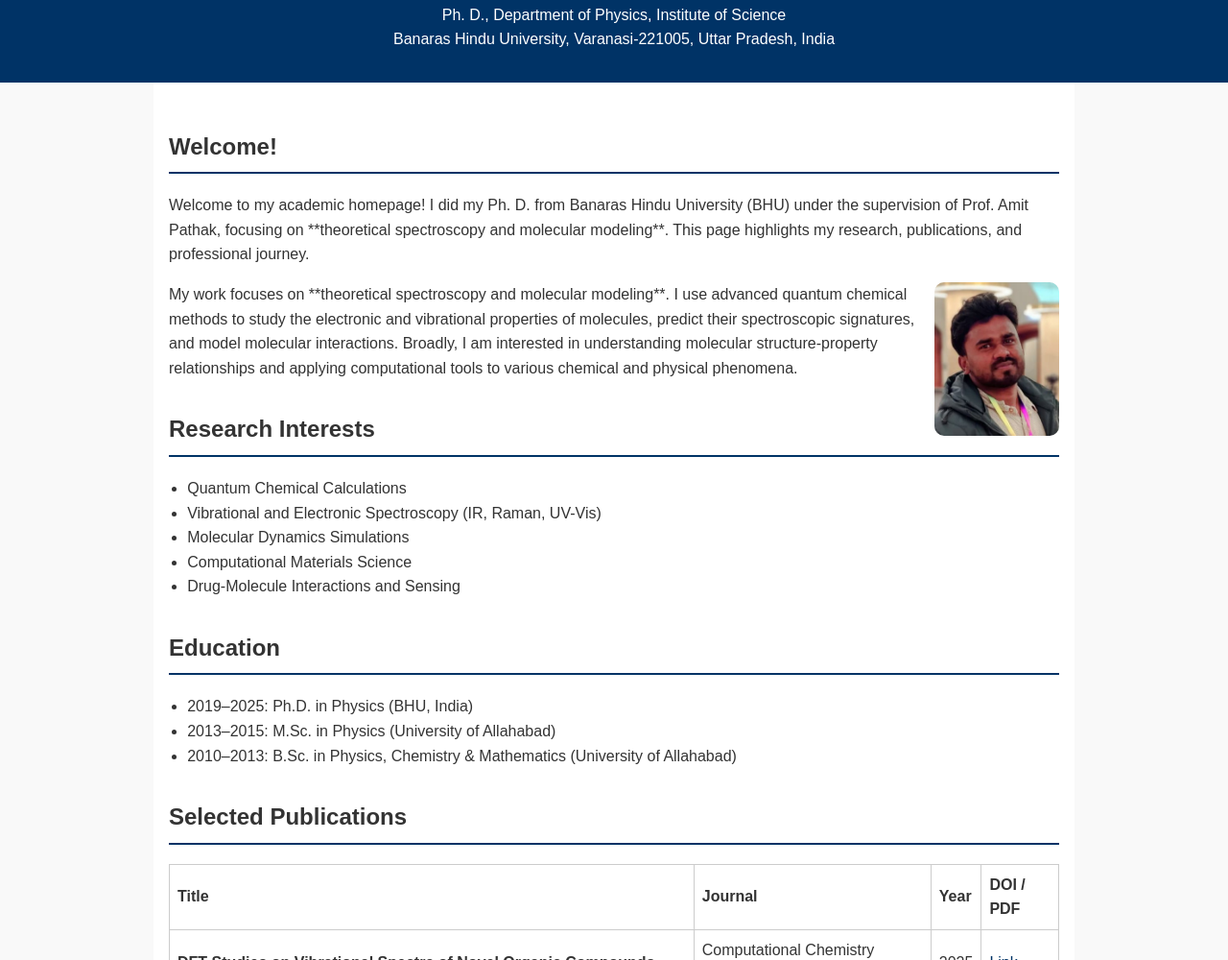
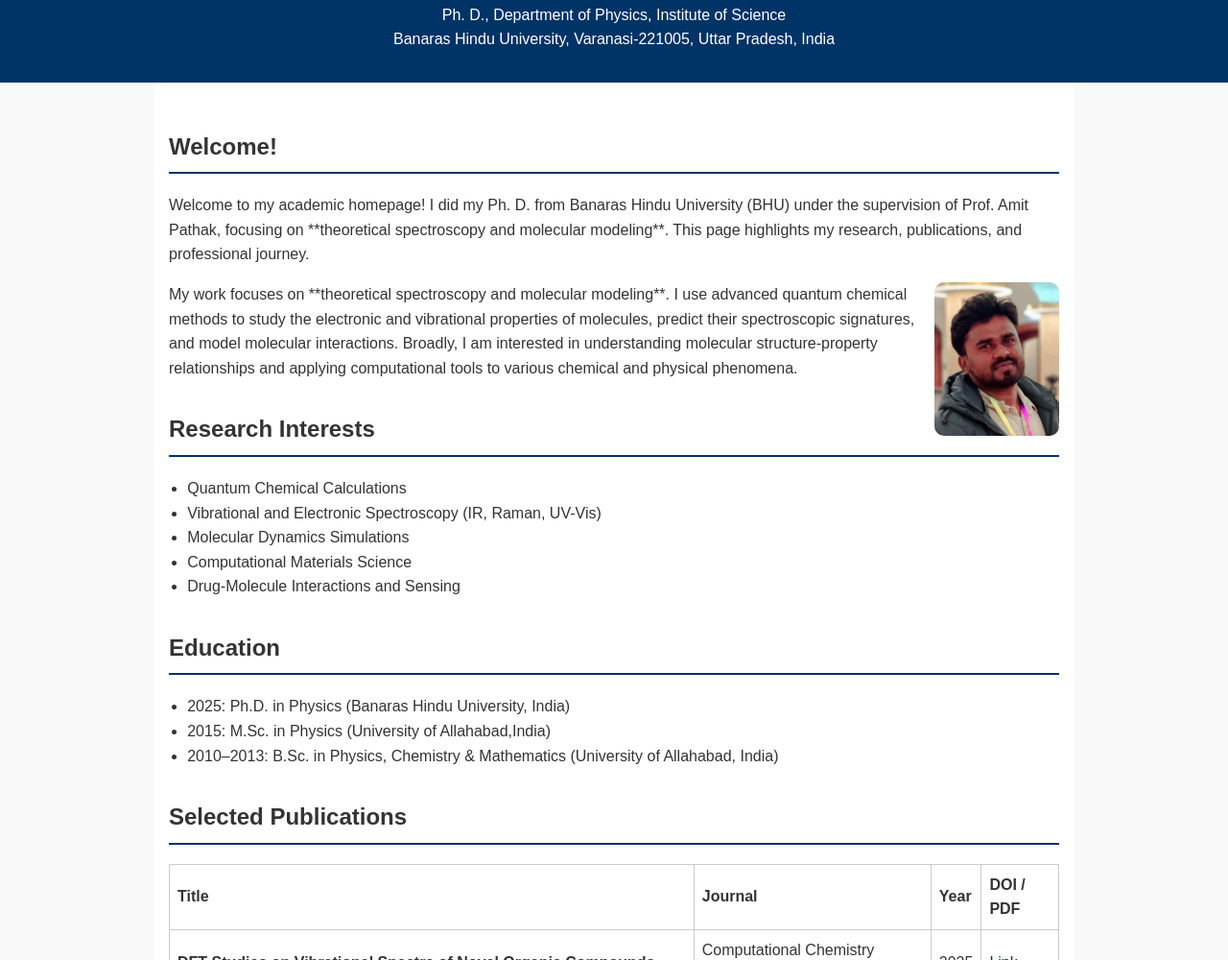
Before and after one commit to akv1993/akv1993.github.io, a plain HTML site: page index.html in a window 1280 px wide. Shown: the part 102-1102 px from the top of the page at 96% size. Drawn offline with Linux system fonts and the light colour scheme.

Commit message:
Update index.html

```diff
--- a/index.html
+++ b/index.html
@@ -133,9 +133,9 @@
         <div class="section">
             <h2>Education</h2>
             <ul>
-                <li>2019–2025: Ph.D. in Physics (BHU, India)</li>
-                <li>2013–2015: M.Sc. in Physics (University of Allahabad)</li>
-                <li>2010–2013: B.Sc. in Physics, Chemistry & Mathematics (University of Allahabad)</li>
+                <li>2025: Ph.D. in Physics (Banaras Hindu University, India)</li>
+                <li>2015: M.Sc. in Physics (University of Allahabad,India)</li>
+                <li>2010–2013: B.Sc. in Physics, Chemistry & Mathematics (University of Allahabad, India)</li>
             </ul>
         </div>
 
```
